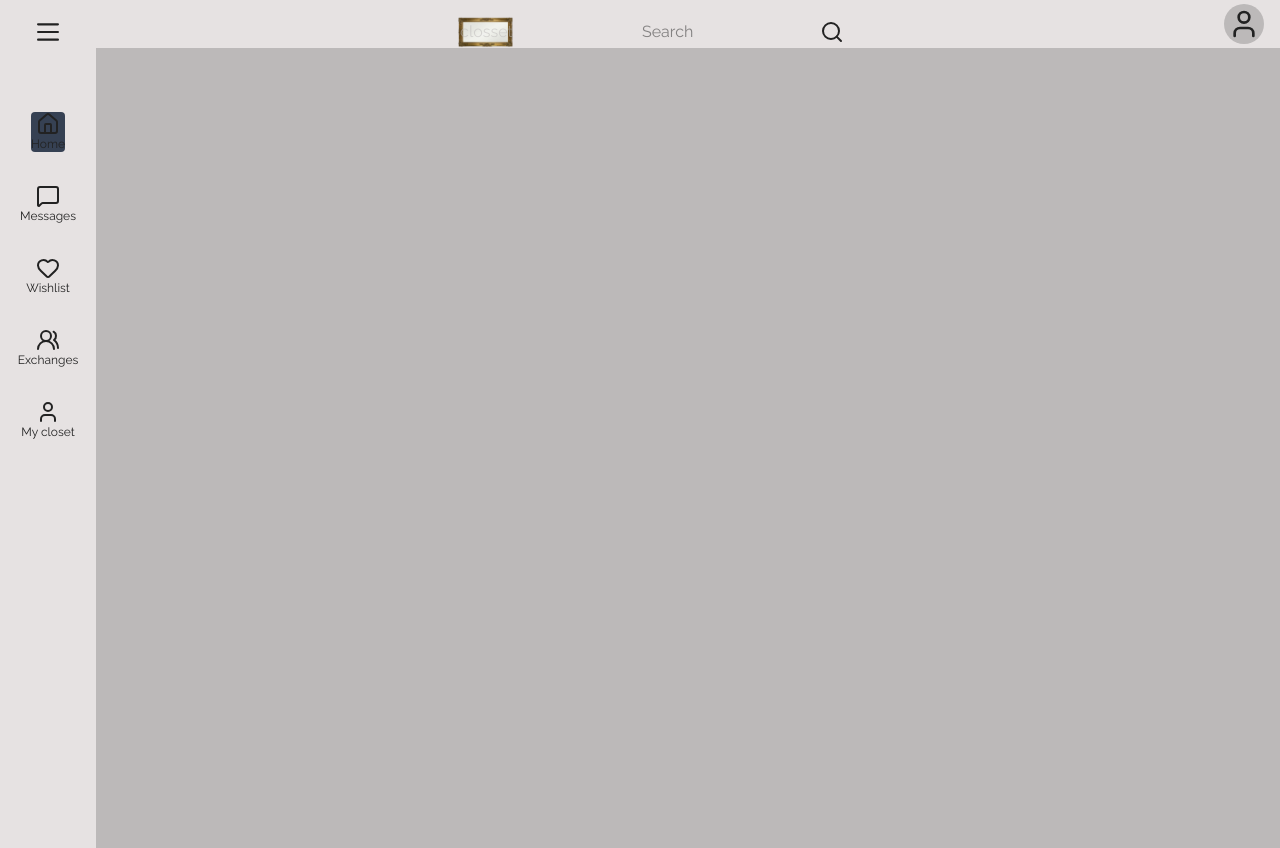
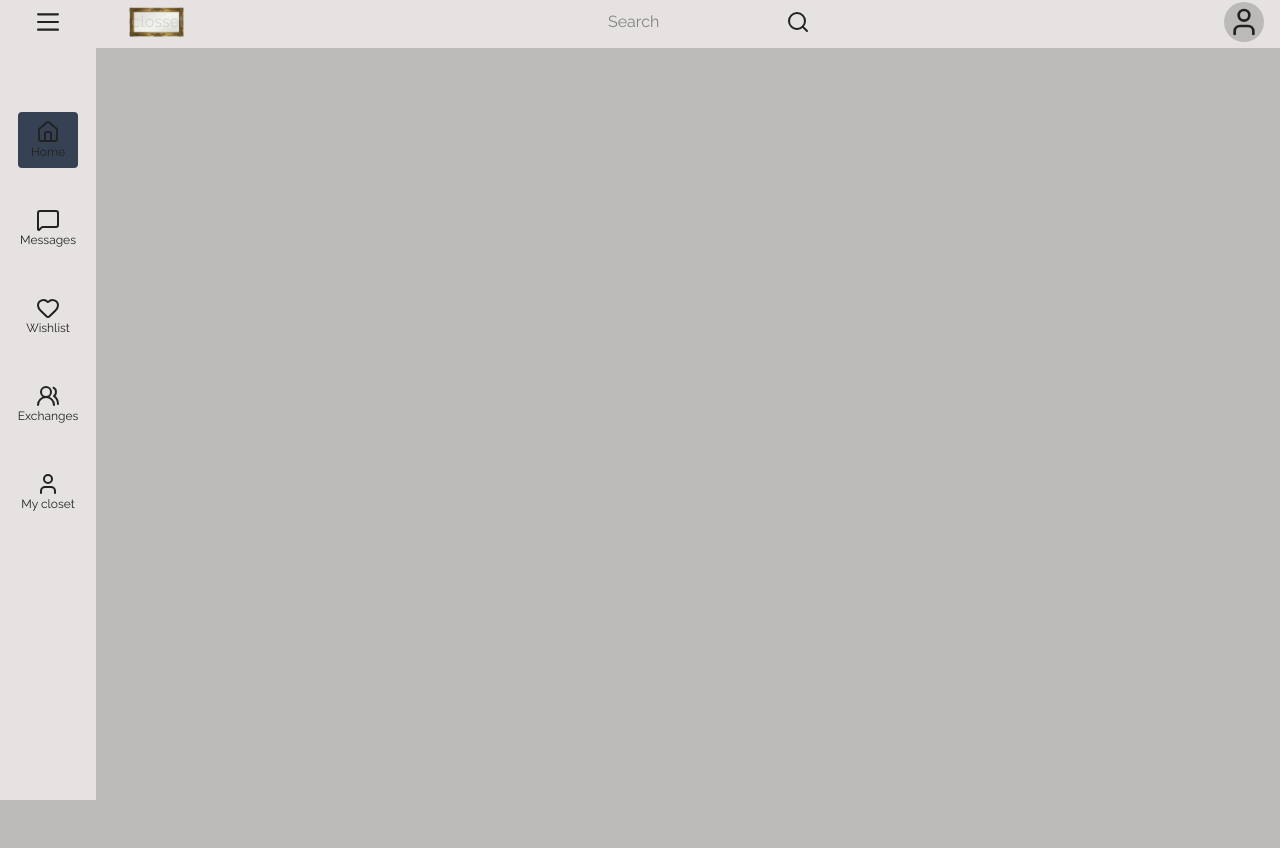
Before and after one commit to ngarciafle/Closset, a Next.js app: page / in a window 1280 px wide. After the commit the page ends 800 px from the top, so only its background shows below. Built offline with nearby package versions, Linux system fonts and the light colour scheme.

Commit message:
styles fixed nav-bar & header

```diff
--- a/app/globals.css
+++ b/app/globals.css
@@ -1,4 +1,5 @@
 @import "tailwindcss";
+@plugin "tailwind-scrollbar";
 
 :root {
   --background: #bcb9b9;
--- a/app/layout.tsx
+++ b/app/layout.tsx
@@ -31,9 +31,11 @@ export default function RootLayout({
         className={`${raleway.variable} ${barlowCondensed.variable} antialiased h-screen w-full overflow-hidden flex flex-col`}
         >
           <Header/>
-          <div className="flex-1 flex">
+          <div className="flex-1 flex overflow-hidden">
             <SideNav/>
-            {children}
+            <main className="flex-1 overflow-y-auto dark:scrollbar dark:scrollbar-background">
+              {children}
+            </main>
           </div>
 
       </body>
--- a/app/page.tsx
+++ b/app/page.tsx
@@ -2,7 +2,6 @@ import Image from "next/image";
 
 export default function Home() {
   return (
-    <>
-    </>
+    <></>
   );
 }
--- a/app/ui/header.tsx
+++ b/app/ui/header.tsx
@@ -9,10 +9,10 @@ import { Menu, MenuButton, MenuItem, MenuItems } from '@headlessui/react';
 
 export function Header() {
     return (
-        <header className='bg-background-secondary grid grid-cols-4 pl-5 pr-4 pt-1 pb-2 m-0 w-full h-12  shrink-0 z-20'>
+        <header className='bg-background-secondary flex flex-row pl-5 pr-4 pt-1 pb-2 m-0 w-full h-12  shrink-0 z-20 items-center '>
             <Menu>
                 <MenuButton className='w-fit'>
-                    <TextAlignJustify className='size-14 cursor-pointer p-4 scale-110'/>
+                    <TextAlignJustify className='size-14 cursor-pointer pl-4 pr-4 scale-110'/>
                 </MenuButton>
                 <MenuItems className='grid grid-cols-1 h-screen bg-background-secondary transition ease-in-out duration-300 z-30 ' anchor="bottom start" transition>
                     <MenuItem>
@@ -28,7 +28,7 @@ export function Header() {
             </Menu>
 
 
-            <Link href="/" className='group grid grid-cols-1 grid-rows-1'>
+            <Link href="/" className='group grid grid-cols-1 grid-rows-1 ml-8 shrink-0'>
                 <Image
                     className='cursor-pointer col-start-1 row-start-1 self-center justify-self-center group-hover:scale-110 transition-transform duration-300 group-hover:shadow-2xl'
                     src="/cuadro.png"
@@ -40,7 +40,7 @@ export function Header() {
             </Link>
 
 
-            <Form action={search} className='border-x-amber-50 w-full flex gap-0'>
+            <Form action={search} className='border-x-amber-50 w-full flex gap-0 ml-100'>
                 <label htmlFor="searchInput" className='hidden'></label>
                 <input type="text" id="searchInput" placeholder='Search' className='' minLength={3} required name='searchInput'/>
 
@@ -50,7 +50,7 @@ export function Header() {
             </Form>
 
             <Menu >
-                <MenuButton className='rounded-full bg-background size-10 cursor-pointer justify-self-end overflow-hidden relative'>
+                <MenuButton className='rounded-full bg-background size-10 min-w-10 cursor-pointer justify-self-end relative'>
                     <User className='color-foreground m-auto size-8'/>
                 </MenuButton>
                     <MenuItems className='grid grid-cols-1 w-36 mt-4 z-20 bg-white/5 rounded-md shadow-inner shadow-white/10 transition ease-in-out duration-300 ' anchor="bottom end" transition>
--- a/app/ui/side-nav.tsx
+++ b/app/ui/side-nav.tsx
@@ -13,7 +13,7 @@ export function SideNav() {
                 return (
                     <Link href={link.href} key={link.name} className={
                         cn(
-                            "flex flex-col items-center group rounded-sm",
+                            "flex flex-col items-center group rounded-sm w-15 py-2",
                             { "bg-gray-700": path === link.href }
                         )
                     }>
--- a/package.json
+++ b/package.json
@@ -24,6 +24,7 @@
     "@types/react-dom": "^19",
     "eslint": "^9",
     "eslint-config-next": "16.1.1",
+    "tailwind-scrollbar": "^4.0.2",
     "tailwindcss": "^4",
     "typescript": "^5"
   }
```
Also changed, not shown: 1 other file (tests, documents, lock files or other folders).
